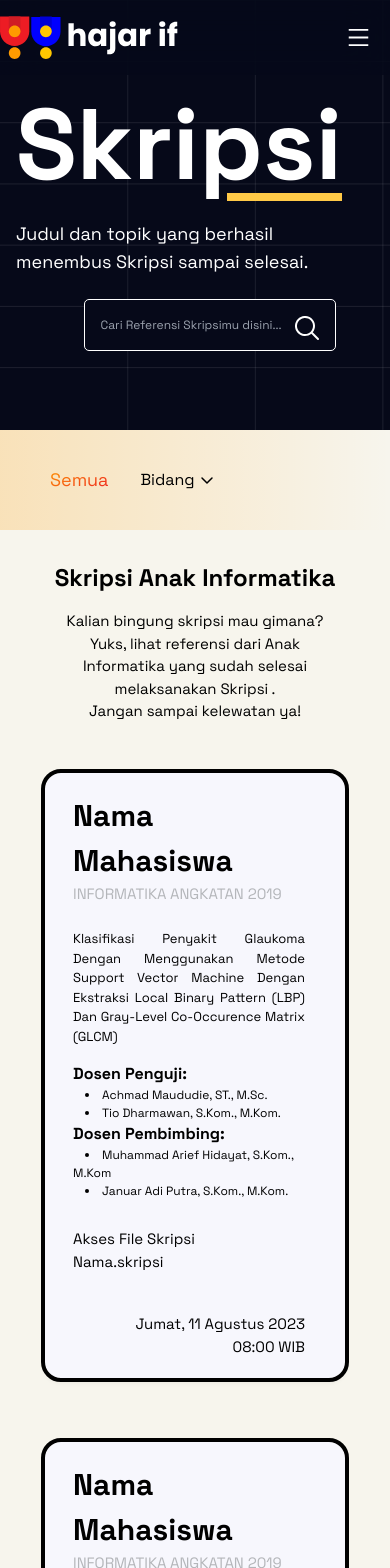
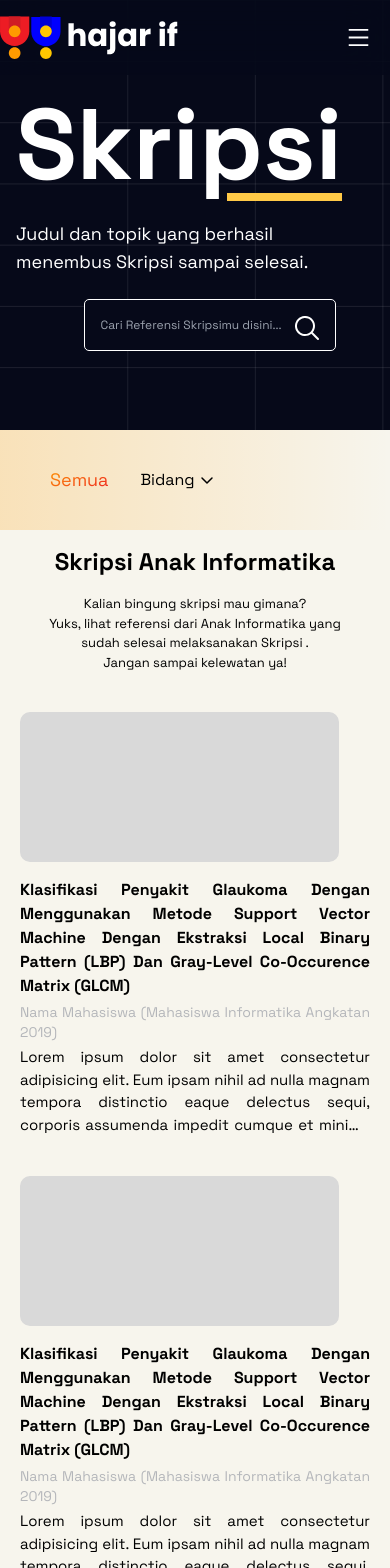
Before and after one commit to afifrohul/hajar-if-hmifunej, a Next.js app: page /skripsi in a window 390 px wide. Shown: the top 1568 px of the page. Built offline with nearby package versions, Linux system fonts and the light colour scheme.

Commit message:
feat(skripsi): create new design skripsi but in width mobile have a bug

```diff
--- /dev/null
+++ b/src/app/skripsi/components/cardSkripsi-3.jsx
@@ -0,0 +1,39 @@
+import Link from "next/link"
+
+export default function CardSkripsiWrong(props) {
+    return (
+        <div className="w-[300px] lg:w-full mx-auto p-5 pl-7 pr-10 rounded-2xl outline outline-4 bg-[#F7F7FD] shadow-md shadow-[rgb(142, 141, 208, 0.25)]">
+            <div className="flex flex-col">
+                <div className="flex flex-col pt-0 mt-0">
+                    <p className="font-bold text-[30px] lg:text-[64px]">{props.name}</p>
+                    <h2 className="text-[#B4B6BA] text-[15px] lg:text-[30px]">INFORMATIKA ANGKATAN {props.angkatan}</h2>
+                    <p className="pt-6 text-[13px] lg:text-[22px] text-justify">{props.title}</p>
+                </div>
+                <div className="flex flex-col pt-4 text-[16px] lg:text-[21px]">
+                    <h2 className="font-bold">Dosen Penguji:</h2>
+                    <div className="text-[12px] lg:text-[19px] list-disc indent-3">
+                        {props.penguji.map((value, index) => (
+                            <li key={index}>{value}</li>
+                        ))}
+                    </div>
+                    <h2 className="font-bold text-[16px] lg:text-[21px]">Dosen Pembimbing:</h2>
+                    <div className="text-[12px] lg:text-[19px] list-disc indent-3">
+                        {props.pembimbing.map((value, index) => (
+                            <li key={index}>{value}</li>
+                        ))}
+                    </div>
+                </div>
+                <div className="w-full text-[15px] lg:text-[21px] pt-7 lg:grid grid-cols-4">
+                    <div className="col-start-1 col-end-2">
+                        <h4>Akses File Skripsi</h4>
+                        <Link href={props.link} target="_blank" className="line-clamp-2 hover:underline underline-offset-4">{props.name.split(" ")[0]}.skripsi</Link>
+                    </div>
+                    <div className="text-end pt-10 col-end-7 col-span-2">
+                        <h4>{props.date}</h4>
+                        <h4>{props.time}</h4>
+                    </div>
+                </div>
+            </div>
+        </div>
+    )
+}
--- a/src/app/skripsi/components/cardSkripsi.jsx
+++ b/src/app/skripsi/components/cardSkripsi.jsx
@@ -2,37 +2,13 @@ import Link from "next/link"
 
 export default function CardSkripsi(props) {
     return (
-        <div className="w-[300px] lg:w-full mx-auto p-5 pl-7 pr-10 rounded-2xl outline outline-4 bg-[#F7F7FD] shadow-md shadow-[rgb(142, 141, 208, 0.25)]">
-            <div className="flex flex-col">
-                <div className="flex flex-col pt-0 mt-0">
-                    <p className="font-bold text-[30px] lg:text-[64px]">{props.name}</p>
-                    <h2 className="text-[#B4B6BA] text-[15px] lg:text-[30px]">INFORMATIKA ANGKATAN {props.angkatan}</h2>
-                    <p className="pt-6 text-[13px] lg:text-[22px] text-justify">{props.title}</p>
-                </div>
-                <div className="flex flex-col pt-4 text-[16px] lg:text-[21px]">
-                    <h2 className="font-bold">Dosen Penguji:</h2>
-                    <div className="text-[12px] lg:text-[19px] list-disc indent-3">
-                        {props.penguji.map((value, index) => (
-                            <li key={index}>{value}</li>
-                        ))}
-                    </div>
-                    <h2 className="font-bold text-[16px] lg:text-[21px]">Dosen Pembimbing:</h2>
-                    <div className="text-[12px] lg:text-[19px] list-disc indent-3">
-                        {props.pembimbing.map((value, index) => (
-                            <li key={index}>{value}</li>
-                        ))}
-                    </div>
-                </div>
-                <div className="w-full text-[15px] lg:text-[21px] pt-7 lg:grid grid-cols-4">
-                    <div className="col-start-1 col-end-2">
-                        <h4>Akses File Skripsi</h4>
-                        <Link href={props.link} target="_blank" className="line-clamp-2 hover:underline underline-offset-4">{props.name.split(" ")[0]}.skripsi</Link>
-                    </div>
-                    <div className="text-end pt-10 col-end-7 col-span-2">
-                        <h4>{props.date}</h4>
-                        <h4>{props.time}</h4>
-                    </div>
-                </div>
+        <div className="lg:w-full mx-auto p-5 grid gap-y-4 lg:grid-cols-3 justify-items-center ">
+            <div className="w-[319px] h-[150px] rounded-[10px] bg-[#D9D9D9]">
+            </div>
+            <div className="grid gap-y-1 lg:gap-0 col-span-2 text-justify">
+                <p className="lg:text-[20px] font-bold">{props.title}</p>
+                <h3 className="lg:text-lg text-sm text-[#B4B6BA]">{props.name} (Mahasiswa Informatika Angkatan {props.angkatan})</h3>
+                <p className="text-[15px] lg:text-[20px] line-clamp-4">{props.abstrak}</p>
             </div>
         </div>
     )
--- a/src/app/skripsi/page.jsx
+++ b/src/app/skripsi/page.jsx
@@ -8,6 +8,7 @@ const data = [
         "Nama Mahasiswa": "Nama Mahasiswa",
         "Angkatan": 2019,
         "Judul": "Klasifikasi Penyakit Glaukoma Dengan Menggunakan Metode Support Vector Machine Dengan Ekstraksi Local Binary Pattern (LBP) Dan Gray-Level Co-Occurence Matrix (GLCM)",
+        "Abstrak": "Lorem ipsum dolor sit amet consectetur adipisicing elit. Eum ipsam nihil ad nulla magnam tempora distinctio eaque delectus sequi, corporis assumenda impedit cumque et minima recusandae aspernatur ab! Praesentium reprehenderit tempore natus aperiam suscipit eaque provident sequi hic quis sapiente temporibus, quisquam corrupti deleniti modi ullam corporis error nesciunt nam odit labore officia blanditiis perspiciatis. Laborum dolorum error animi nobis.",
         "Dosen Penguji": ["Achmad Maududie, ST., M.Sc.", "Tio Dharmawan, S.Kom., M.Kom."],
         "Dosen Pembimbing": ["Muhammad Arief Hidayat, S.Kom., M.Kom", "Januar Adi Putra, S.Kom., M.Kom."],
         "LinkAkses": "https://developer.mozilla.org/en-US/docs/Web/JavaScript/Reference/Global_Objects/Date",
@@ -19,6 +20,7 @@ const data = [
         "Nama Mahasiswa": "Nama Mahasiswa",
         "Angkatan": 2019,
         "Judul": "Klasifikasi Penyakit Glaukoma Dengan Menggunakan Metode Support Vector Machine Dengan Ekstraksi Local Binary Pattern (LBP) Dan Gray-Level Co-Occurence Matrix (GLCM)",
+        "Abstrak": "Lorem ipsum dolor sit amet consectetur adipisicing elit. Eum ipsam nihil ad nulla magnam tempora distinctio eaque delectus sequi, corporis assumenda impedit cumque et minima recusandae aspernatur ab! Praesentium reprehenderit tempore natus aperiam suscipit eaque provident sequi hic quis sapiente temporibus, quisquam corrupti deleniti modi ullam corporis error nesciunt nam odit labore officia blanditiis perspiciatis. Laborum dolorum error animi nobis.",
         "Dosen Penguji": ["Achmad Maududie, ST., M.Sc.", "Tio Dharmawan, S.Kom., M.Kom."],
         "Dosen Pembimbing": ["Muhammad Arief Hidayat, S.Kom., M.Kom", "Januar Adi Putra, S.Kom., M.Kom."],
         "LinkAkses": "https://developer.mozilla.org/en-US/docs/Web/JavaScript/Reference/Global_Objects/Date",
@@ -30,6 +32,7 @@ const data = [
         "Nama Mahasiswa": "Nama Mahasiswa",
         "Angkatan": 2019,
         "Judul": "Klasifikasi Penyakit Glaukoma Dengan Menggunakan Metode Support Vector Machine Dengan Ekstraksi Local Binary Pattern (LBP) Dan Gray-Level Co-Occurence Matrix (GLCM)",
+        "Abstrak": "Lorem ipsum dolor sit amet consectetur adipisicing elit. Eum ipsam nihil ad nulla magnam tempora distinctio eaque delectus sequi, corporis assumenda impedit cumque et minima recusandae aspernatur ab! Praesentium reprehenderit tempore natus aperiam suscipit eaque provident sequi hic quis sapiente temporibus, quisquam corrupti deleniti modi ullam corporis error nesciunt nam odit labore officia blanditiis perspiciatis. Laborum dolorum error animi nobis.",
         "Dosen Penguji": ["Achmad Maududie, ST., M.Sc.", "Tio Dharmawan, S.Kom., M.Kom."],
         "Dosen Pembimbing": ["Muhammad Arief Hidayat, S.Kom., M.Kom", "Januar Adi Putra, S.Kom., M.Kom."],
         "LinkAkses": "https://developer.mozilla.org/en-US/docs/Web/JavaScript/Reference/Global_Objects/Date",
@@ -55,7 +58,7 @@ export default function Skripsi() {
             </div>
         </div>
 
-        <section id='Hero' className="w-full h-[100px] bg-gradient-to-r from-[#ff9c01]/[.22] from-0% to-[#fbb84e]/[0] to-100% opacity-7/10">
+        <section id='Hero' className="lg:w-full h-[100px] bg-gradient-to-r from-[#ff9c01]/[.22] from-0% to-[#fbb84e]/[0] to-100% opacity-7/10">
             <div className='h-full grid grid-cols-3 justify-center items-center pl-[50px]'>
                 <div className="flex items-center gap-4 lg:gap-8">
                     <h2 className='text-lg text-transparent bg-clip-text bg-gradient-to-br from-[#FF9B00] to-[#ED1C24]'>Semua</h2>
@@ -80,17 +83,17 @@ export default function Skripsi() {
             </div>
         </section>
 
-        <section id='Intro' className='w-full mt-8 lg:h-[300px] flex flex-col gap-4 lg:gap-8 justify-center items-center text-center'>
-            <h1 className='font-extrabold text-2xl lg:text-[62px]'>Skripsi Anak Informatika</h1>
-            <p className='w-3/4 text-[15px] lg:text-[32px]'>Kalian bingung skripsi mau gimana? <br></br>
+        <section id='Intro' className='w-full lg:h-[300px] mt-4 lg:mt-0 flex flex-col gap-4 lg:gap-8 justify-center items-center text-center'>
+            <h1 className='font-extrabold text-2xl lg:text-[46px]'>Skripsi Anak Informatika</h1>
+            <p className='w-3/4 text-[13px] lg:text-[22px]'>Kalian bingung skripsi mau gimana? <br></br>
                 Yuks, lihat referensi dari Anak Informatika yang sudah selesai melaksanakan Skripsi . <br></br>
                 Jangan sampai kelewatan ya!
             </p>
         </section>
 
-        <section id="Content" className="lg:px-[125px] mt-[50px] lg:mt-[72px]  grid gap-y-16">
+        <section id="Content" className="lg:px-[70px] mt-[20px]">
             {data.map((value, index) => (
-                <CardSkripsi name={value["Nama Mahasiswa"]} angkatan={value["Angkatan"]} title={value["Judul"]} penguji={value["Dosen Penguji"]} pembimbing={value["Dosen Pembimbing"]} link={value["LinkAkses"]} date={value["date"]} time={value["time"]} />
+                <CardSkripsi key={index} title={value["Judul"]} name={value["Nama Mahasiswa"]} angkatan={value["Angkatan"]} abstrak={value["Abstrak"]} />
             ))}
         </section>
         <Footer />
--- a/src/app/skripsi/pageWrong.jsx
+++ b/src/app/skripsi/pageWrong.jsx
@@ -3,7 +3,7 @@ import paper from './assets/paper.png'
 import search from './assets/search.png'
 import selector from './assets/selector.png'
 import SearchBar from './components/search'
-import CardSkripsi from './components/cardSkripsi'
+import CardSkripsi from './components/cardSkripsi-3'
 import Link from 'next/link'
 
 export default function Skripsiwrong() {
```
